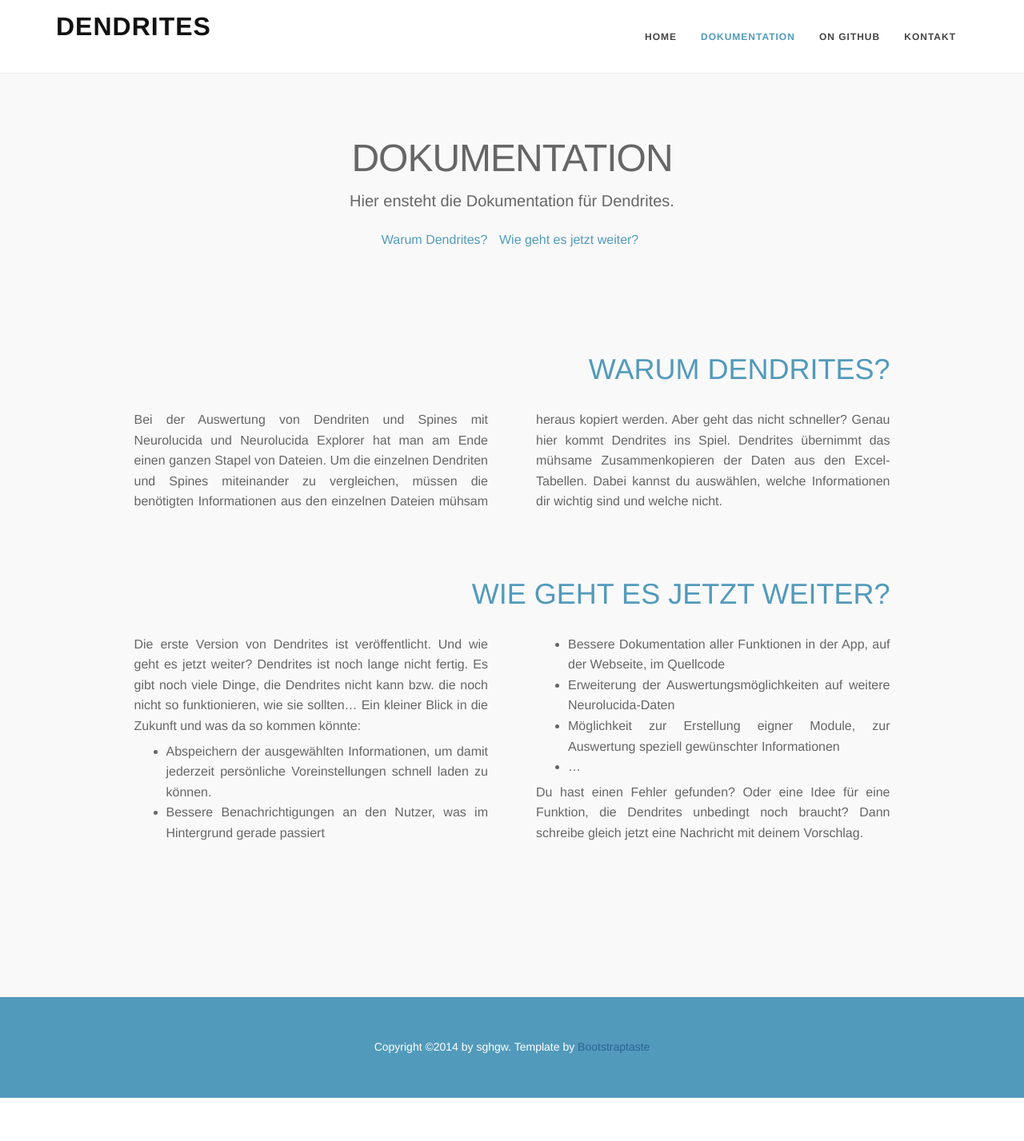
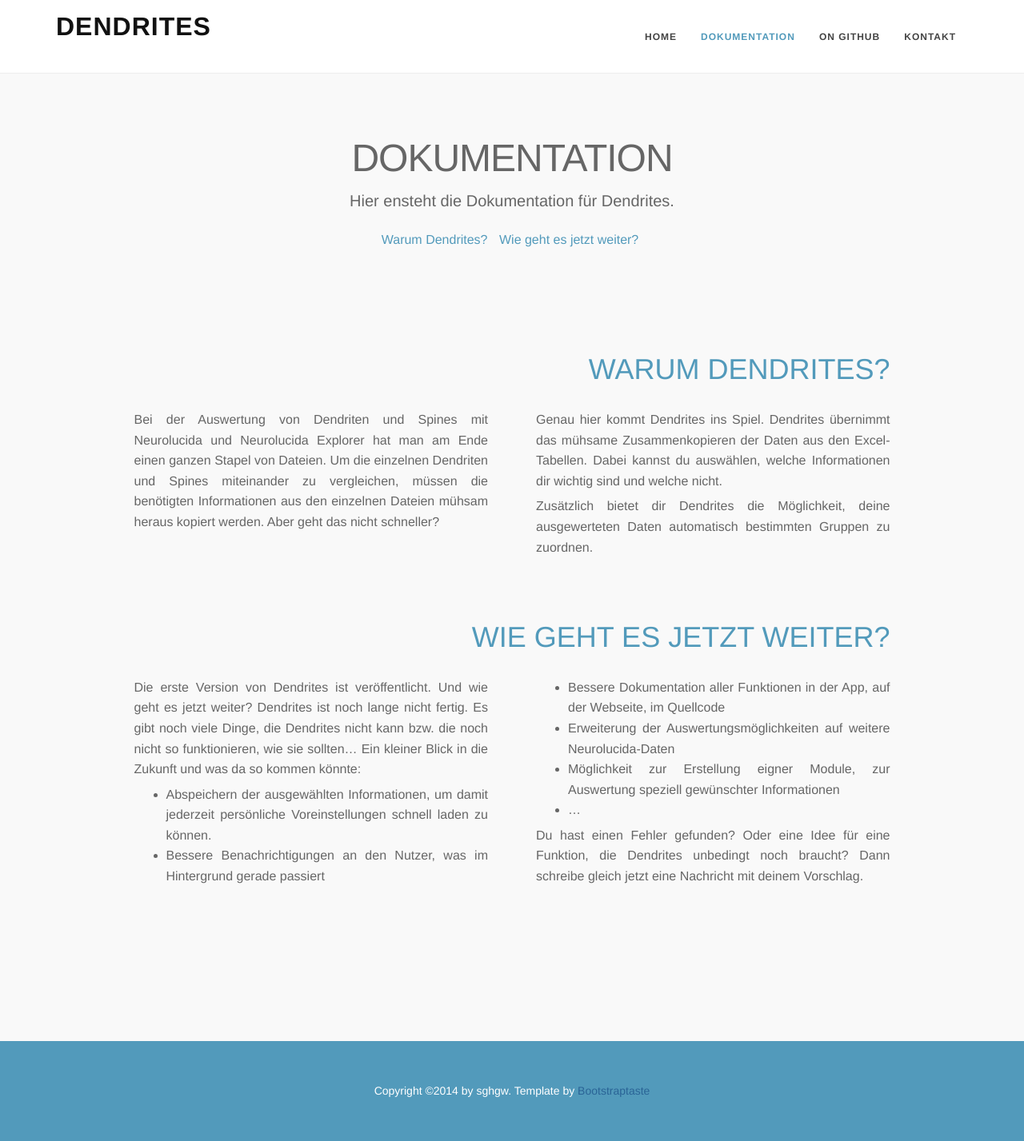
Before and after one commit to sghgw/dendrites, a Jekyll site: the page built from docs/index.html, in a window 1280 px wide. Shown: the whole page at 80% size. Built offline with Jekyll 4.4.1, drawn with Linux system fonts in a browser that asks for light colours; some web fonts are replaced; before the commit the page ends 1373 px from its top, so only the background shows below that.

Commit message:
Updated post

```diff
--- a/_posts/docs/2014-08-01-warum-dendrites.md
+++ b/_posts/docs/2014-08-01-warum-dendrites.md
@@ -5,4 +5,7 @@
 ---
 
 Bei der Auswertung von Dendriten und Spines mit Neurolucida und Neurolucida Explorer hat man am Ende einen ganzen Stapel von Dateien. Um die einzelnen Dendriten und Spines miteinander zu vergleichen, müssen die benötigten Informationen aus den einzelnen Dateien mühsam heraus kopiert werden. Aber geht das nicht schneller?
+
 Genau hier kommt Dendrites ins Spiel. Dendrites übernimmt das mühsame Zusammenkopieren der Daten aus den Excel-Tabellen. Dabei kannst du auswählen, welche Informationen dir wichtig sind und welche nicht.
+
+Zusätzlich bietet dir Dendrites die Möglichkeit, deine ausgewerteten Daten automatisch bestimmten Gruppen zu zuordnen.
```
